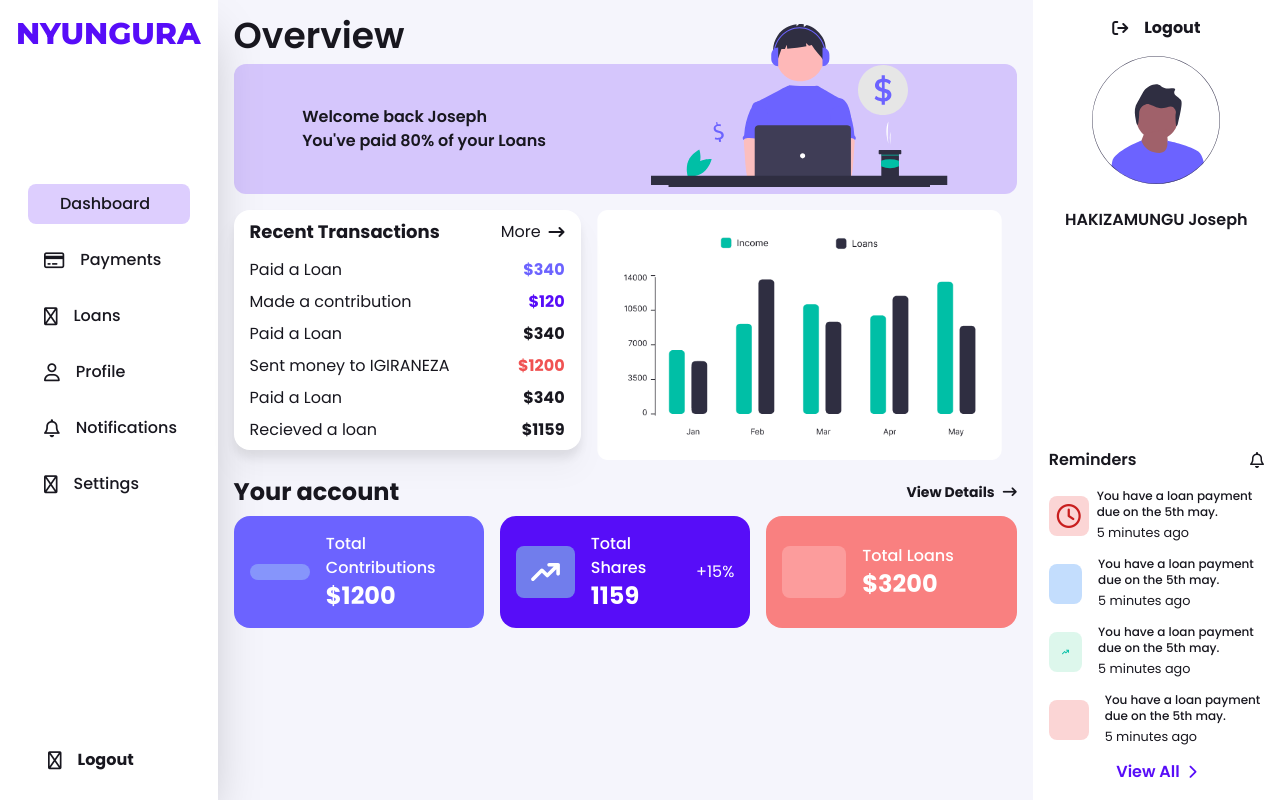
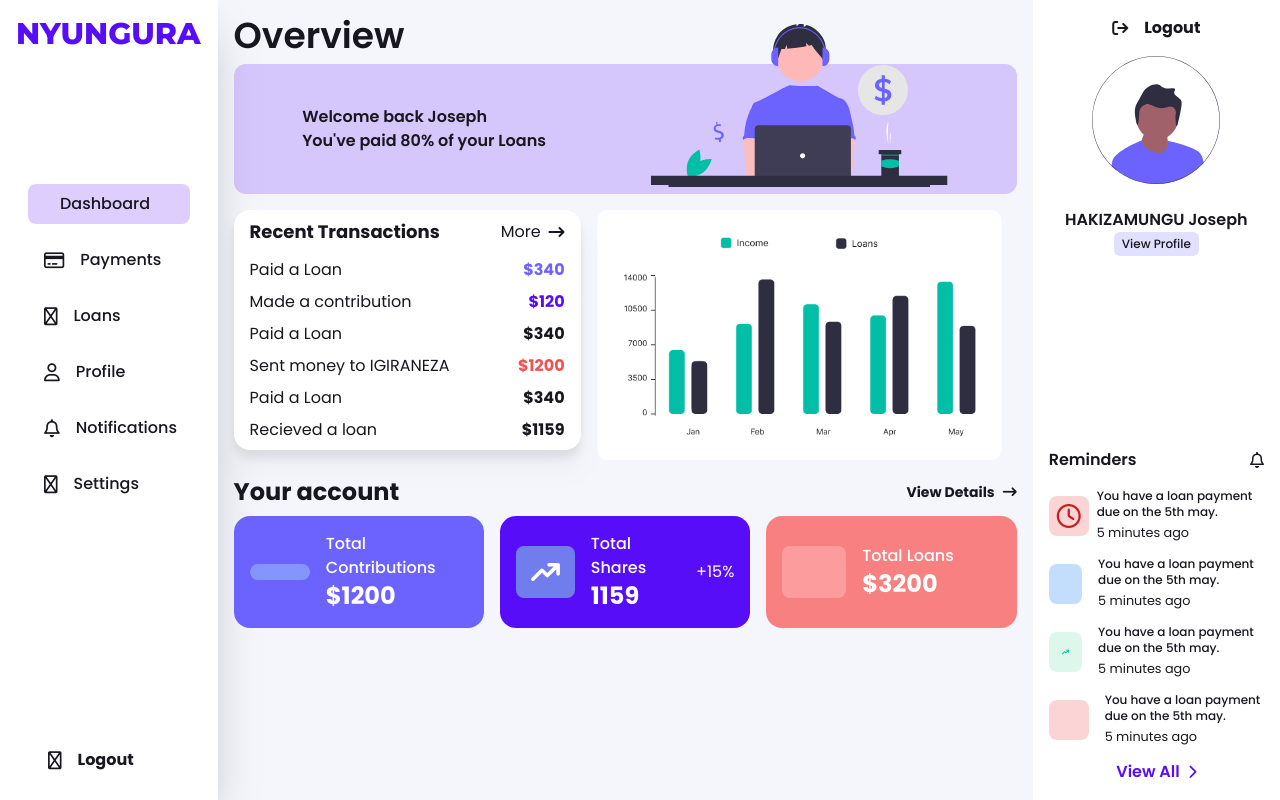
Before and after one commit to IGIRANEZAJosue/ij222, a React (Vite) app: page /dashboard in a window 1280 px wide. Built offline with nearby package versions, Linux system fonts and the light colour scheme; some icons are missing.

Commit message:
View profile button

```diff
--- a/src/Pages/Dashboard.jsx
+++ b/src/Pages/Dashboard.jsx
@@ -71,6 +71,7 @@ const Dashboard = () => {
                      <img className="w-32 h-32" src="images/undraw_profile_pic.svg" alt="" />
                      <br />
                      <h1 className="font-semibold ">HAKIZAMUNGU Joseph</h1>
+                     <Link to="/profile" className="text-xs font-medium bg-lightPurple/20 px-2 py-1 rounded-md">View Profile</Link>
                   </div>
                   <div className="w-[100%] flex flex-col gap-4">
                      <h1 className="flex items-center justify-between font-semibold">Reminders
```
